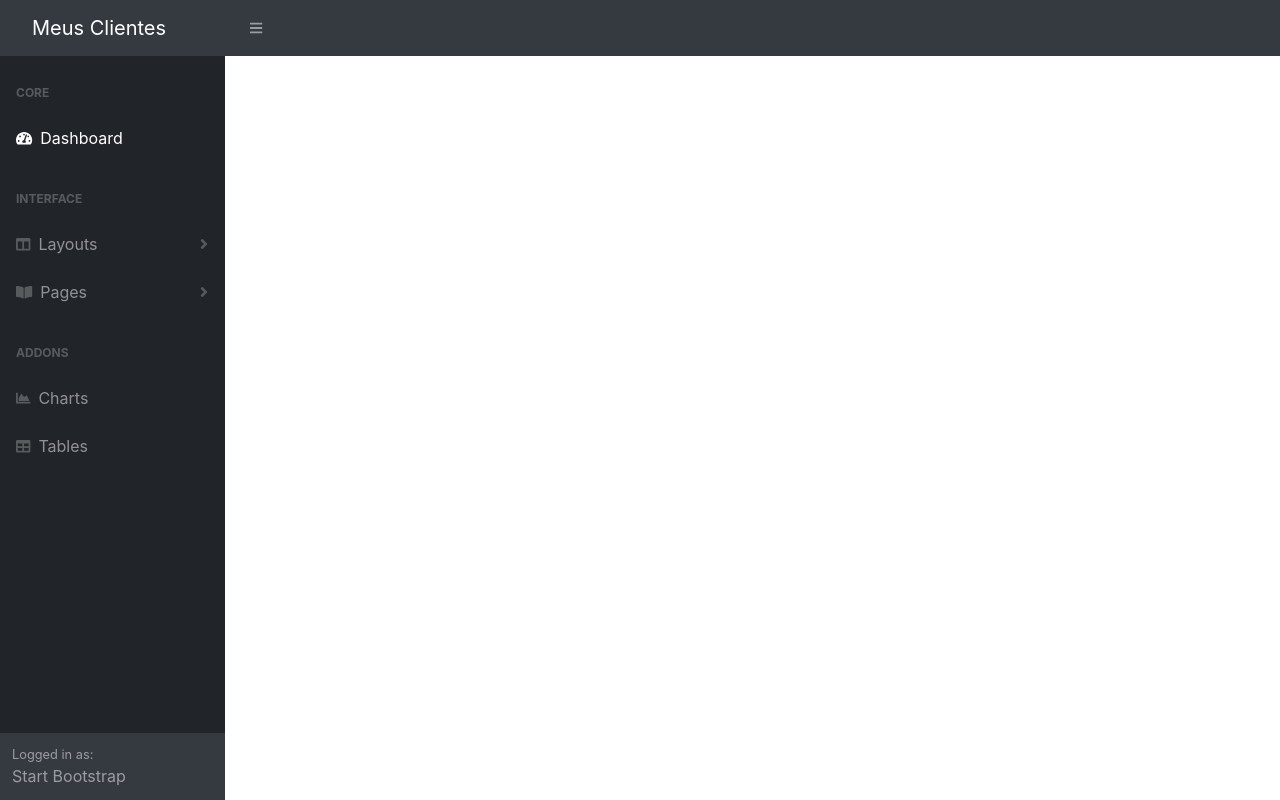
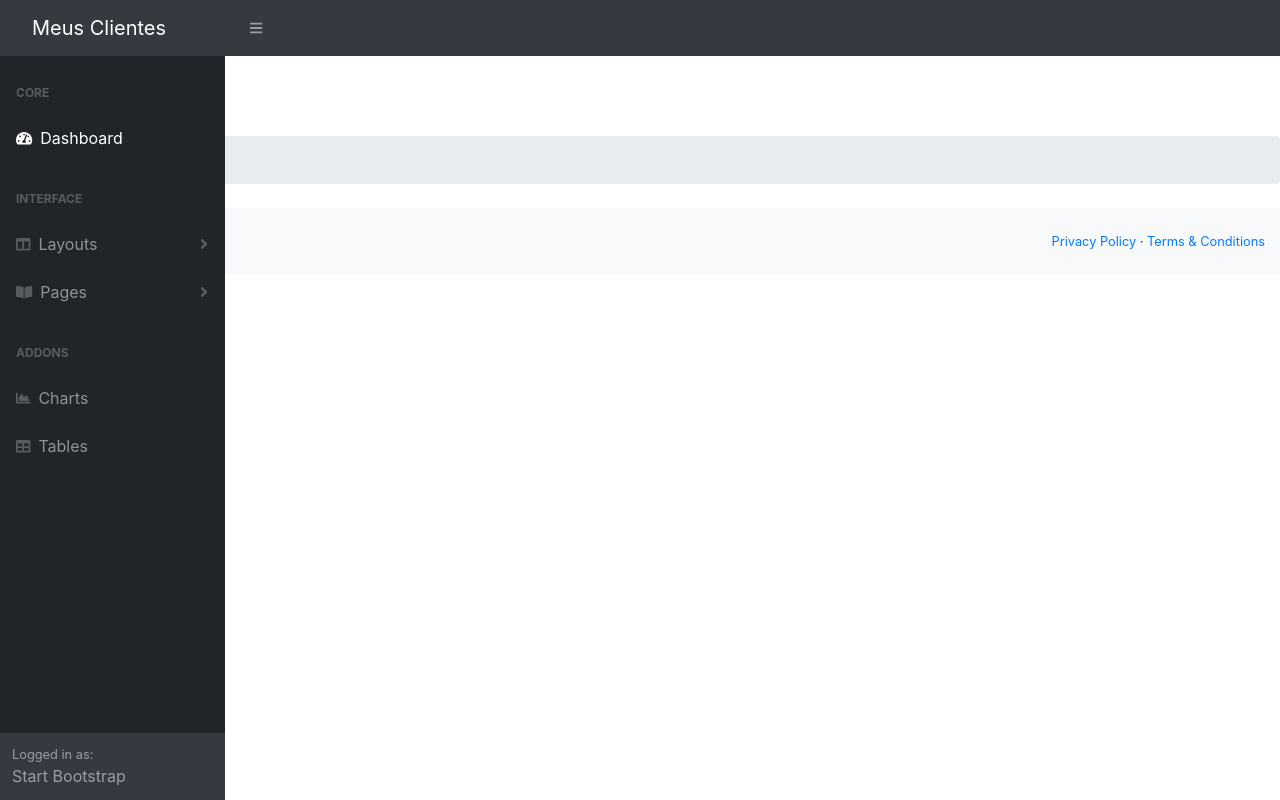
Before and after one commit to henriquefdias/spring-app, an Angular app in the folder clientes-app/: page / in a window 1280 px wide. Built offline with nearby package versions, Linux system fonts and the light colour scheme.

Commit message:
Finalização do template

```diff
--- a/clientes-app/src/app/app.component.html
+++ b/clientes-app/src/app/app.component.html
@@ -1,4 +1,23 @@
 <app-navbar></app-navbar>
 <div id="layoutSidenav">
     <app-sidebar></app-sidebar>
+    <div id="layoutSidenav_content">
+        <main>
+            <div class="container_fluid">
+                <app-home></app-home>
+            </div>
+            <footer class="py-4 bg-light mt-auto">
+                <div class="container-fluid">
+                    <div class="d-flex align-items-center justify-content-between small">
+                        <div class="text-muted">Copyright &copy; Meus Clientes 2021</div>
+                        <div>
+                            <a href="#">Privacy Policy</a>
+                            &middot;
+                            <a href="#">Terms &amp; Conditions</a>
+                        </div>
+                    </div>
+                </div>
+            </footer>
+        </main>
+    </div>
 </div>
--- a/clientes-app/src/app/app.module.ts
+++ b/clientes-app/src/app/app.module.ts
@@ -5,10 +5,12 @@ import { AppRoutingModule } from './app-routing.module';
 import { AppComponent } from './app.component';
 
 import { TemplateModule } from "./template/template.module";
+import { HomeComponent } from './home/home.component';
 
 @NgModule({
   declarations: [
-    AppComponent
+    AppComponent,
+    HomeComponent
   ],
   imports: [
     BrowserModule,
--- /dev/null
+++ b/clientes-app/src/app/home/home.component.html
@@ -0,0 +1,4 @@
+<h1 class="m-3">Home</h1>
+<ol class="breadcrumb mb-4">
+    <li class="breadcrumb-item active">Bem vindo</li>
+</ol>
--- /dev/null
+++ b/clientes-app/src/app/home/home.component.ts
@@ -0,0 +1,15 @@
+import { Component, OnInit } from '@angular/core';
+
+@Component({
+  selector: 'app-home',
+  templateUrl: './home.component.html',
+  styleUrls: ['./home.component.css']
+})
+export class HomeComponent implements OnInit {
+
+  constructor() { }
+
+  ngOnInit(): void {
+  }
+
+}
```
Also changed, not shown: clientes-app/src/app/home/home.component.css (added), 1 other file (tests, documents, lock files or other folders).
